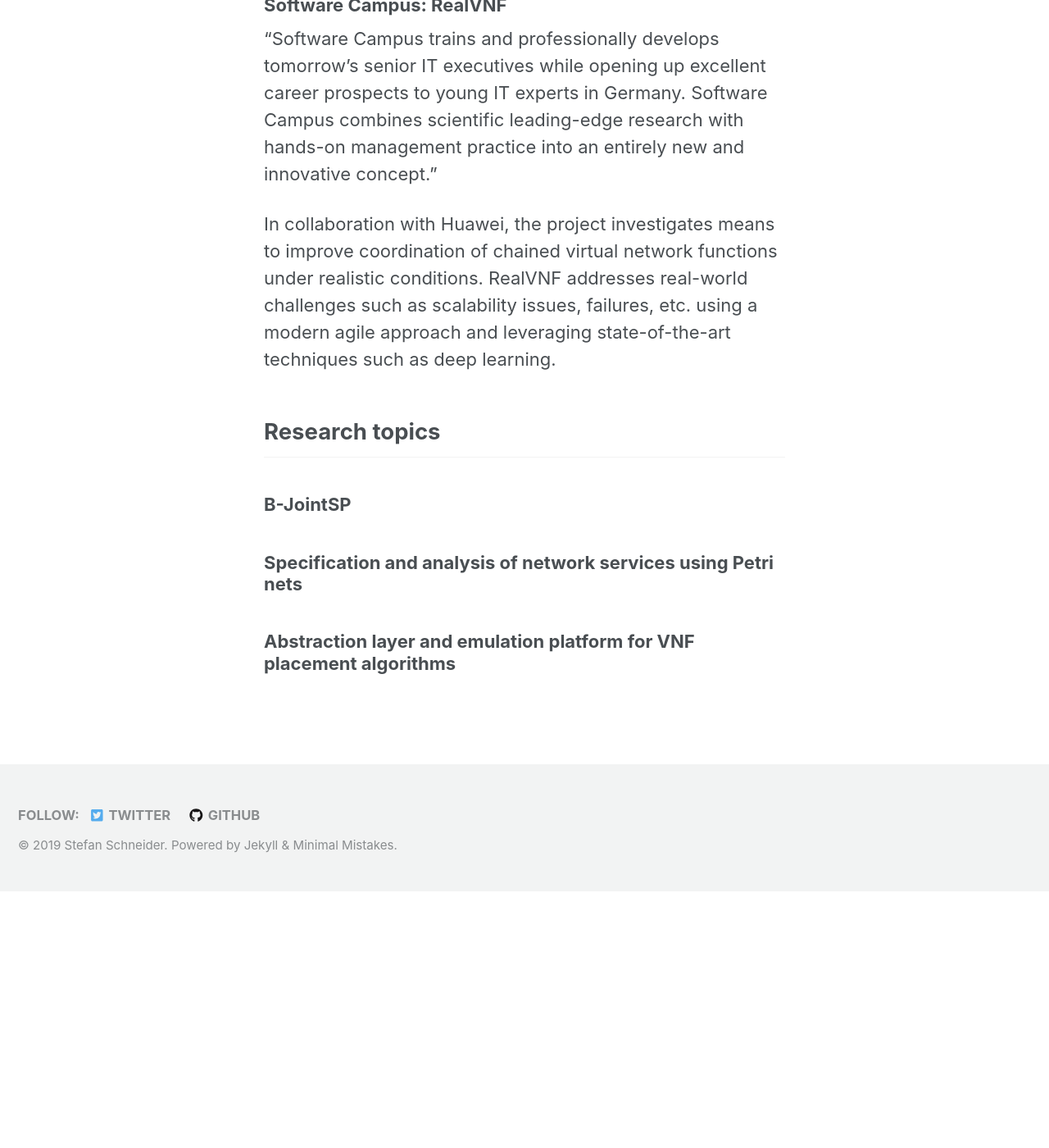
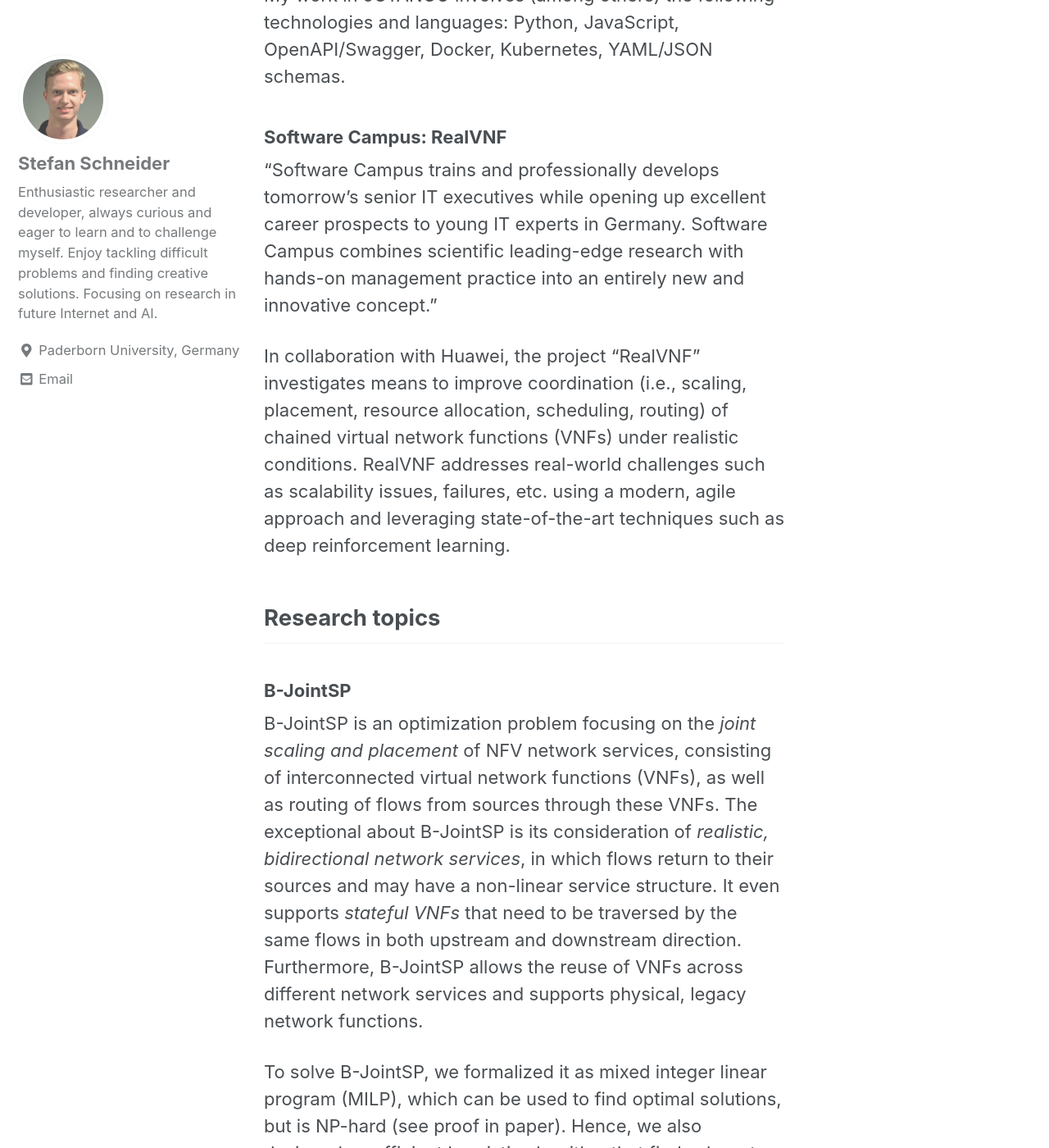
Before and after one commit to stefanbschneider/stefanbschneider.github.io, a Jekyll site: the page built from _pages/research.md, in a window 1280 px wide and 1400 px high, scrolled down 1601 px. Shown: the whole window at 82% size. Built offline with Jekyll 4.4.1, drawn with Linux system fonts in a browser that asks for light colours; cached includes are drawn as plain includes; nearby versions of some CDN libraries; before the commit the page ends 2688 px from its top, so only the background shows below that; some of the changed text lies outside the part shown.

Commit message:
added text about b-jointsp

```diff
--- a/_pages/research.md
+++ b/_pages/research.md
@@ -10,7 +10,7 @@
 
 I'm a PhD researcher at the computer networks group at Paderborn University. My research focus is on network softwarization and cloud computing, but I am also interested in machine learning and applying it to the networking domain.
 
-
+I enjoy tackling and solving challenging problems and am always looking to learn something new. If you are interested in collaborating, feel free to contact me: stefan.schneider@upb.de
 
 **TODO**: More details, ongoing projects (Tango, RealVNF), add figures and links to github repos and papers, ...
 
@@ -26,14 +26,21 @@
 
 ### Software Campus: RealVNF
 
- "Software Campus trains and professionally develops tomorrow's senior IT  executives while opening up excellent career prospects to young IT  experts in Germany. Software Campus combines scientific leading-edge  research with hands-on management practice into an entirely new and  innovative concept."
+ "Software Campus trains and professionally develops tomorrow's senior IT executives while opening up excellent career prospects to young IT experts in Germany. Software Campus combines scientific leading-edge research with hands-on management practice into an entirely new and innovative concept."
 
-In collaboration with Huawei, the project  investigates means to improve coordination of chained virtual network  functions under realistic conditions. RealVNF addresses real-world  challenges such as scalability issues, failures, etc. using a modern  agile approach and leveraging state-of-the-art techniques such as deep  learning.
+In collaboration with Huawei, the project "RealVNF" investigates means to improve coordination (i.e., scaling, placement, resource allocation, scheduling, routing) of chained virtual network functions (VNFs) under realistic conditions. RealVNF addresses real-world challenges such as scalability issues, failures, etc. using a modern, agile approach and leveraging state-of-the-art techniques such as deep reinforcement learning.
 
 ## Research topics
 
 ### B-JointSP
 
+B-JointSP is an optimization problem focusing on the *joint scaling and placement* of NFV network services, consisting of interconnected virtual network functions (VNFs), as well as routing of flows from sources through these VNFs. The exceptional about B-JointSP is its consideration of *realistic, bidirectional network services*, in which flows return to their sources and may have a non-linear service structure. It even supports *stateful VNFs* that need to be traversed by the same flows in both upstream and downstream direction. Furthermore, B-JointSP allows the reuse of VNFs across different network services and supports physical, legacy network functions.
+
+To solve B-JointSP, we formalized it as mixed integer linear program (MILP), which can be used to find optimal solutions, but is NP-hard (see proof in paper). Hence, we also designed an efficient heuristic algorithm that finds close-to-optimal solutions even for large problem instances within seconds.
+
+* Paper: https://ieeexplore.ieee.org/document/8459915
+* Source code on GitHub: https://github.com/CN-UPB/B-JointSP
+
 ### Specification and analysis of network services using Petri nets
 
 ### Abstraction layer and emulation platform for VNF placement algorithms
```
